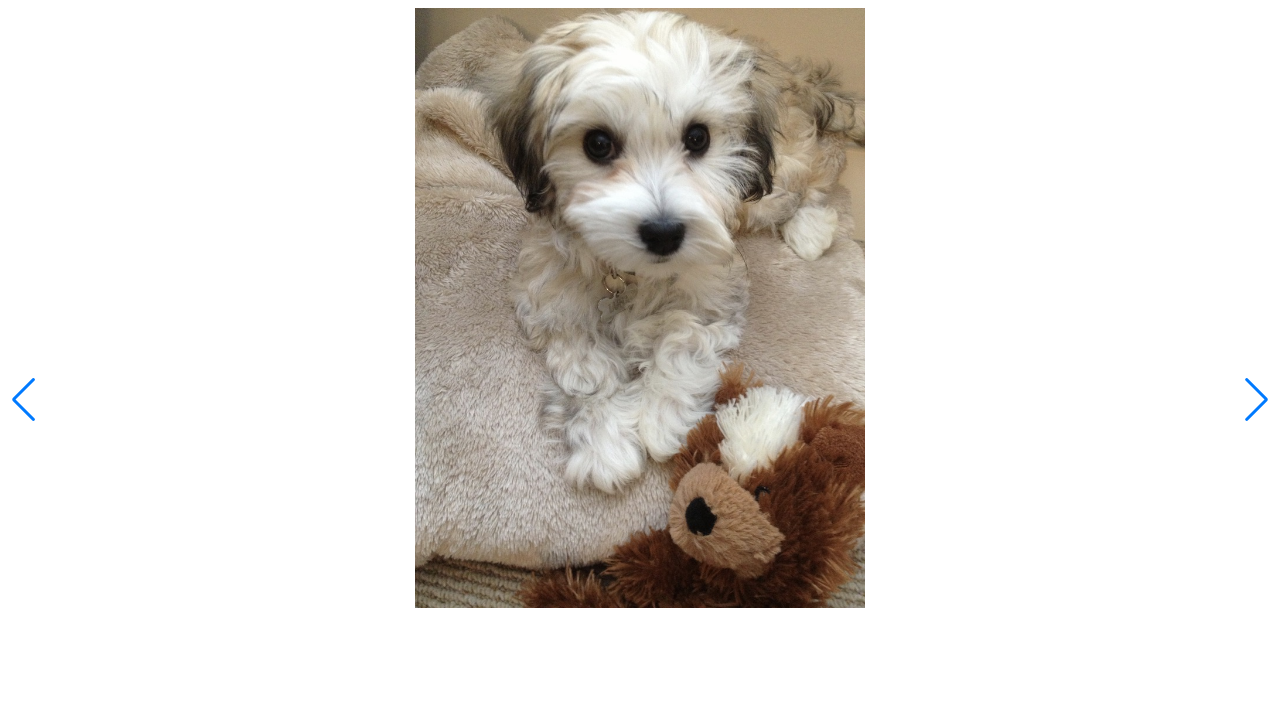
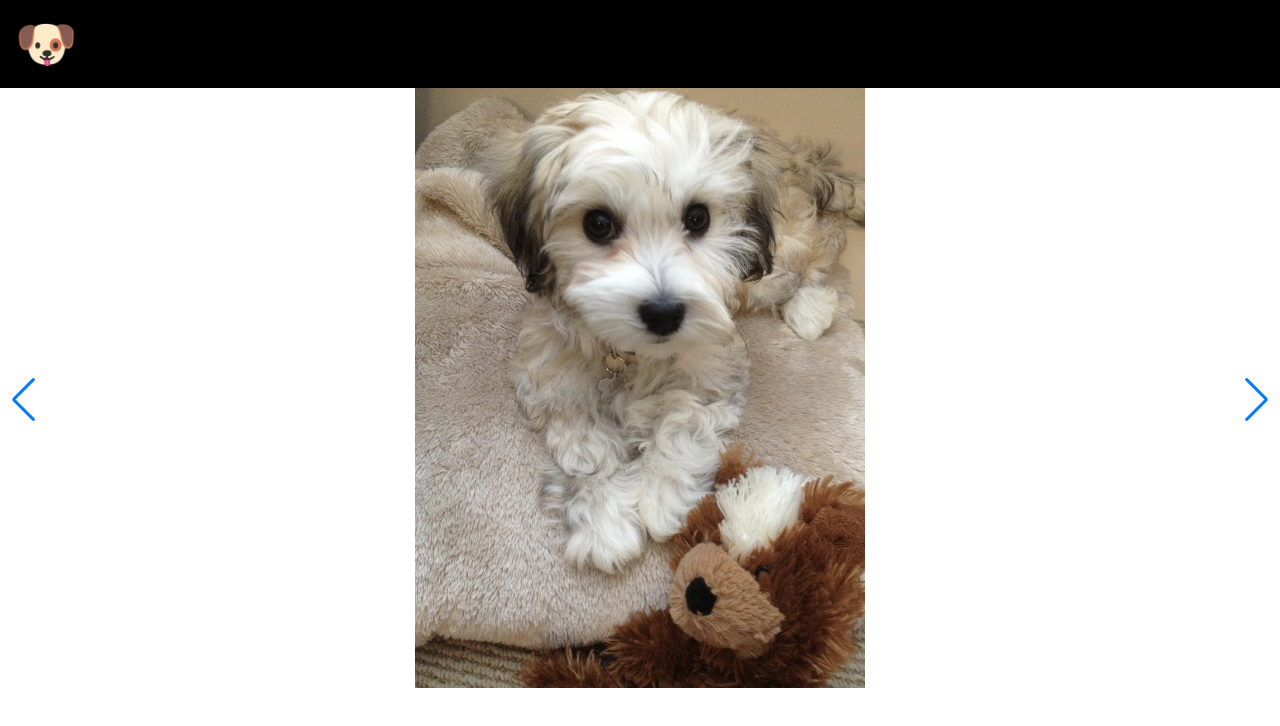
Before and after one commit to SolomanGarcia/js-img-gallery-2, a plain HTML site: page index.html in a window 1280 px wide. Drawn offline with nearby package versions, Linux system fonts and the light colour scheme.

Commit message:
add nav and logo

```diff
--- a/index.html
+++ b/index.html
@@ -8,6 +8,11 @@
     <link rel="stylesheet" href="./style.css" />
   </head>
   <body>
+    <nav class="main-nav">
+      <h1 class="brand">
+        🐶
+      </h1>
+    </nav>
     <div class="swiper-container">
       <div class="swiper-wrapper">
         <div class="swiper-slide"><img src="./images/1.jpg" alt="Luna" /></div>
@@ -27,6 +32,7 @@
 
     <div class="swiper-button-prev"></div>
     <div class="swiper-button-next"></div>
+    <script src="https://unpkg.com/popmotion@8.5.0/dist/popmotion.global.min.js"></script>
     <script src="https://unpkg.com/swiper/js/swiper.js"></script>
     <script src="./my-gallery.js"></script>
   </body>
--- a/style.css
+++ b/style.css
@@ -51,3 +51,23 @@
 img {
   height: 600px;
 }
+
+body {
+  padding: 0;
+  margin: 0;
+}
+
+.main-nav {
+  background-color: black;
+  color: white;
+  margin: 0;
+  font-family: Arial, Helvetica, sans-serif;
+  padding: 15px;
+}
+
+.brand {
+  margin: 0;
+  font-size: 50px;
+  cursor: grab;
+  z-index: 10;
+}
```
